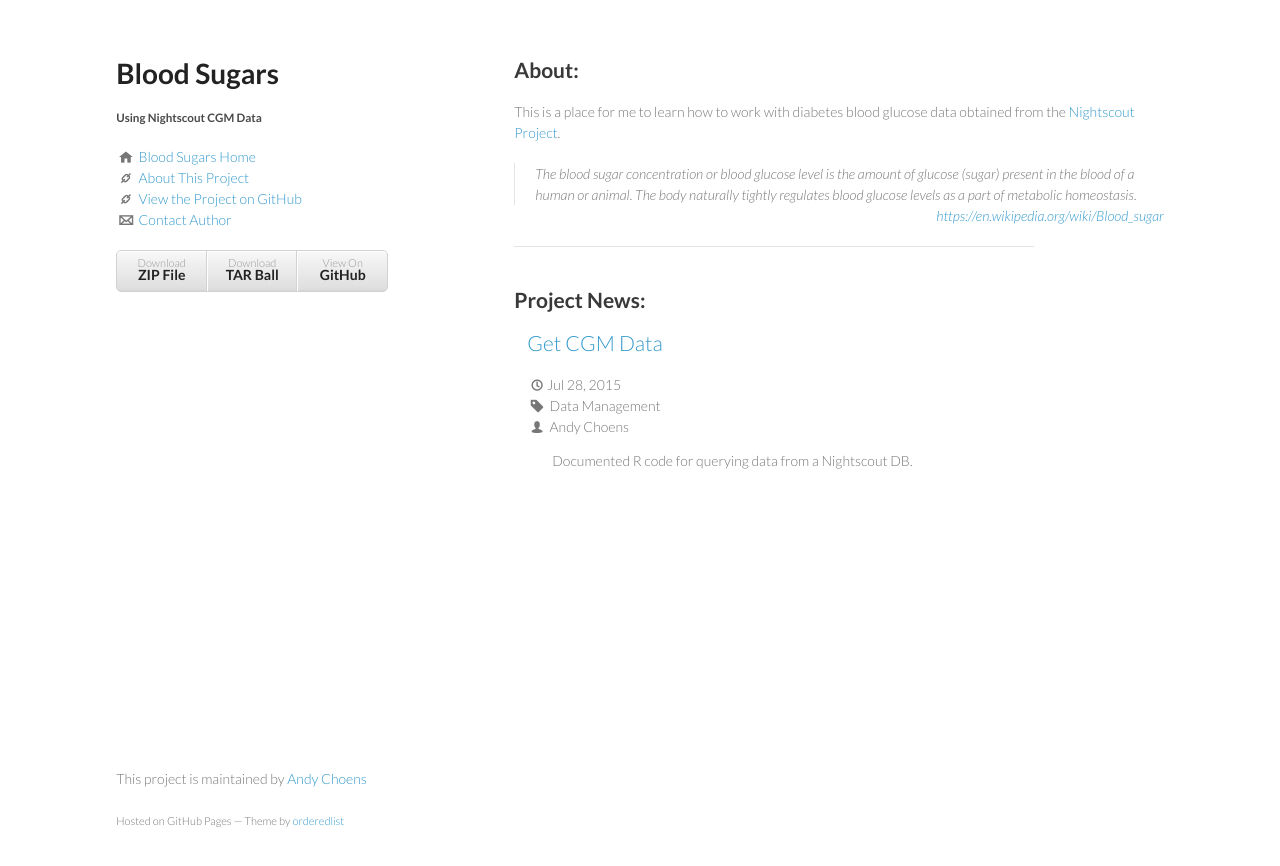
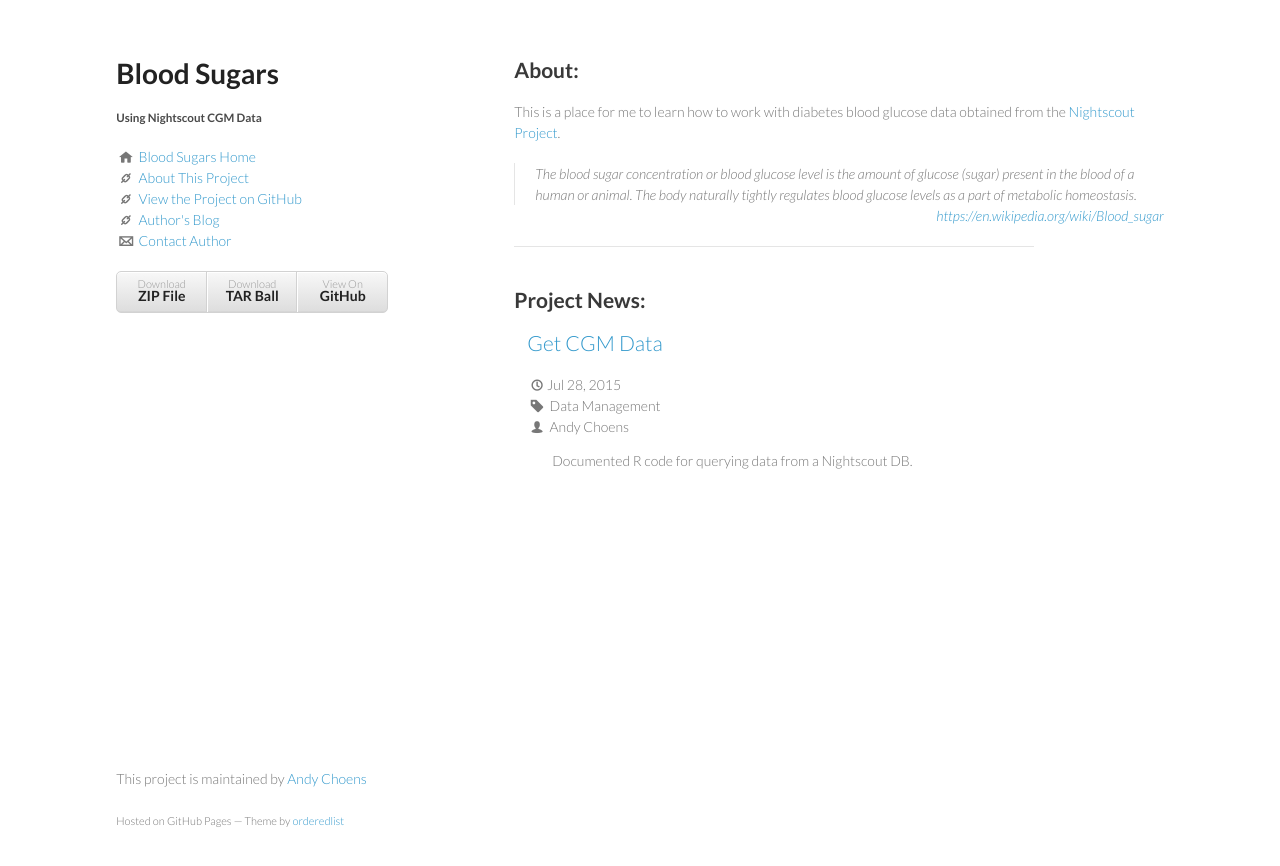
Before and after one commit to Choens/blood-sugars, a Jekyll site: the page built from index.html, in a window 1280 px wide. Shown: the top 866 px of the page. Built offline with Jekyll 4.4.1, drawn with Linux system fonts in a browser that asks for light colours; Markdown is read by kramdown in place of the engine named in the settings; the list of posts is cut into pages by our own code.

Commit message:
Adds a link to my blog to the default layout.

```diff
--- a/_layouts/default.html
+++ b/_layouts/default.html
@@ -35,6 +35,7 @@
                     <i class="icon-home"></i> <a href="{{site.url}}">Blood Sugars Home</a> <br/>
                     <i class="icon-link"></i> <a href="{{site.url}}about.html">About This Project</a> <br/>
                     <i class="icon-link"></i> <a href="https://github.com/Choens/blood-sugars">View the Project on GitHub</a> <br/>
+                    <i class="icon-link"></i> <a href="https://choens.github.io">Author's Blog</a> <br/>
                     <i class="icon-mail"></i> <a href="mailto:andy.choens@gmail.com?Subject=Blood Sugars Project">Contact Author</a> <br/>
                 </p>
 
```
